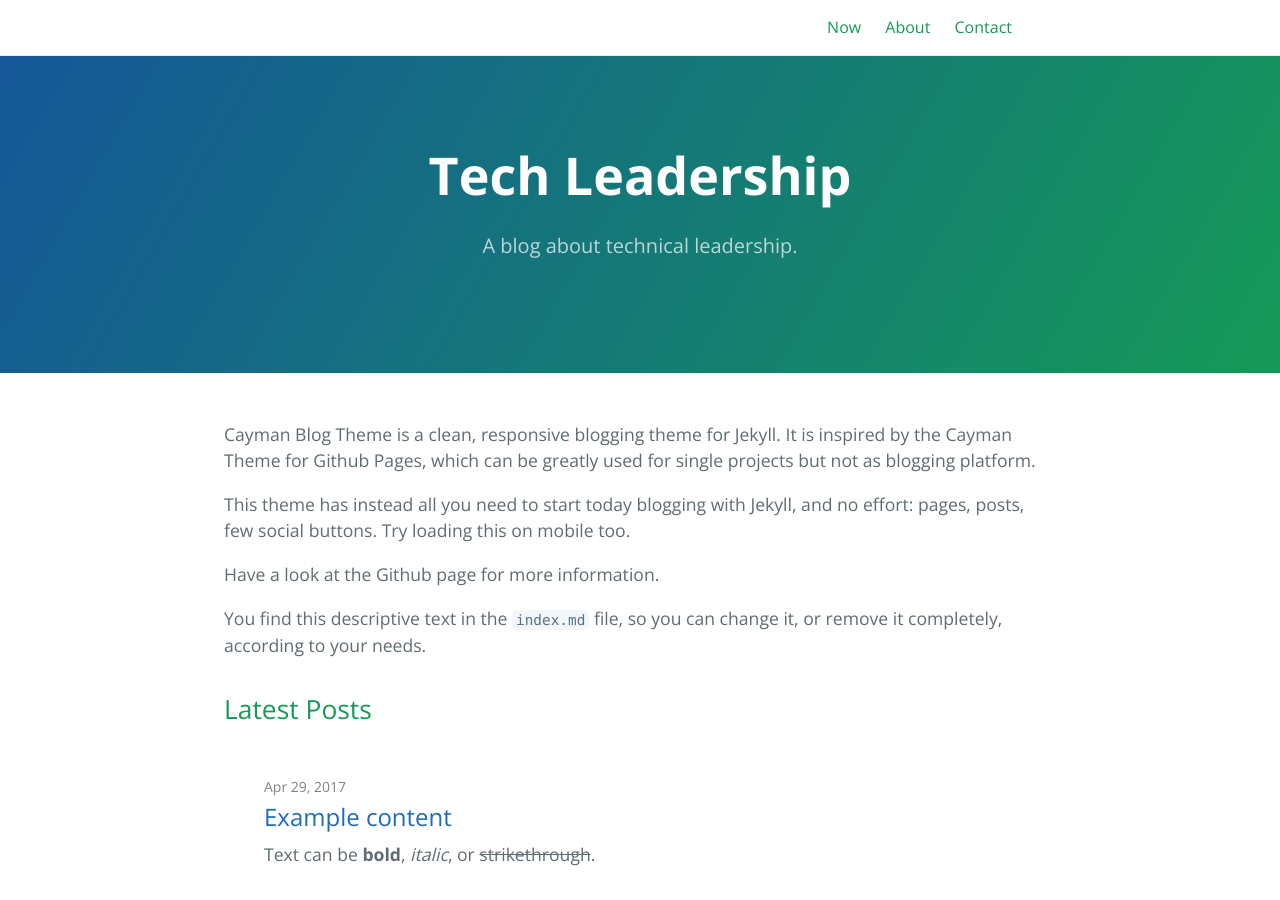
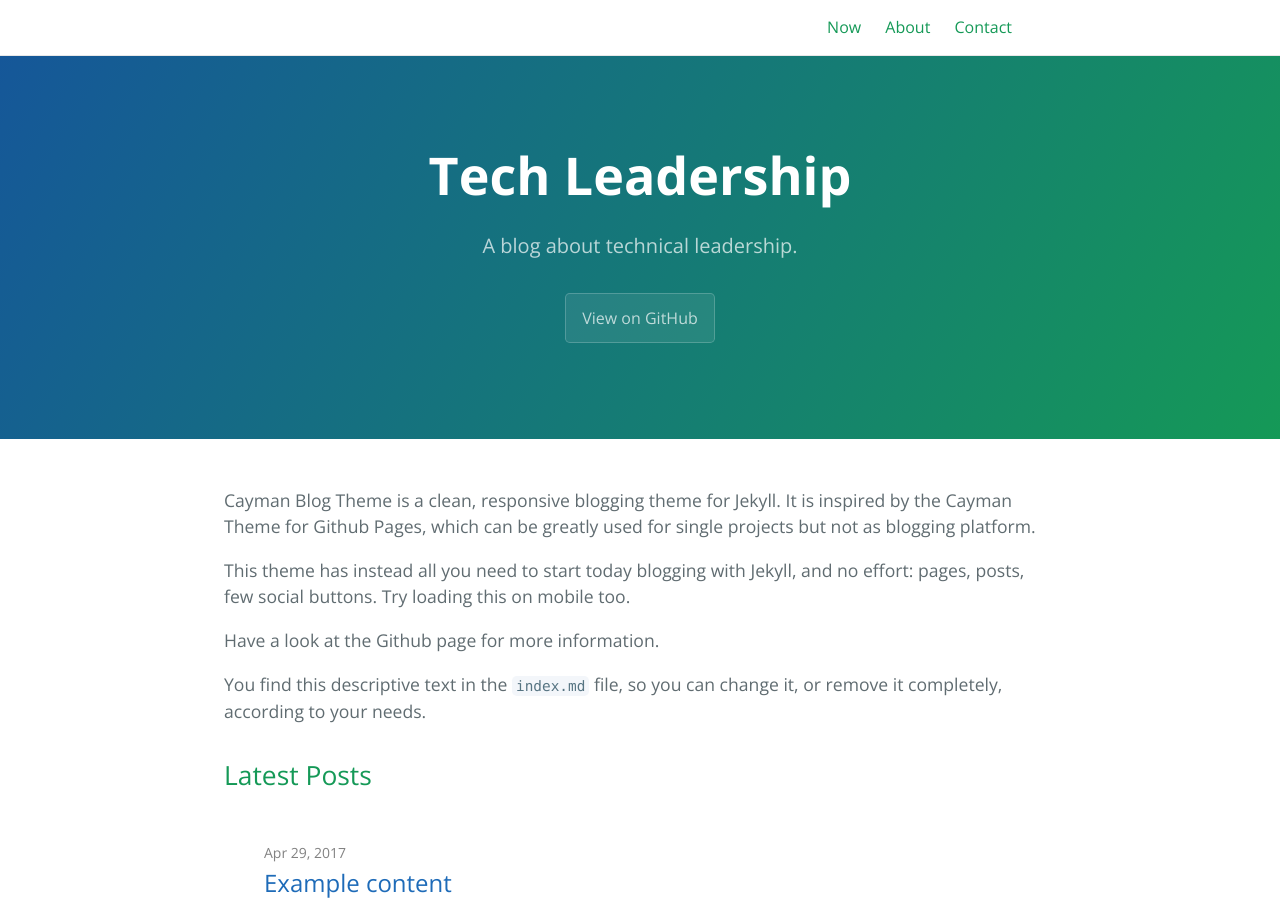
Before and after one commit to JimStockwell/tl, a Jekyll site: the page built from index.md, in a window 1280 px wide and 900 px high. Built offline with Jekyll 4.4.1, drawn with Linux system fonts in a browser that asks for light colours.

Commit message:
Revert "default.html - get rid of home page "See on GitHub""
This reverts commit 58390bf75ddbcdfda1f572c4c2469a1adbd5850a.

```diff
--- a/_layouts/default.html
+++ b/_layouts/default.html
@@ -68,7 +68,7 @@
             <h1 class="project-name">{{ page-title }}</h1>
             <h2 class="project-tagline">{{ page-tagline }}</h2>
             {% if page.layout == 'home' and site.github.is_project_page %}
-            <!-- <a href="{{ site.github.repository_url }}" class="btn">View on GitHub</a> -->
+            <a href="{{ site.github.repository_url }}" class="btn">View on GitHub</a>
             {% if site.show_downloads %}
             <a href="{{ site.github.zip_url }}" class="btn">Download .zip</a>
             <a href="{{ site.github.tar_url }}" class="btn">Download .tar.gz</a>
```
